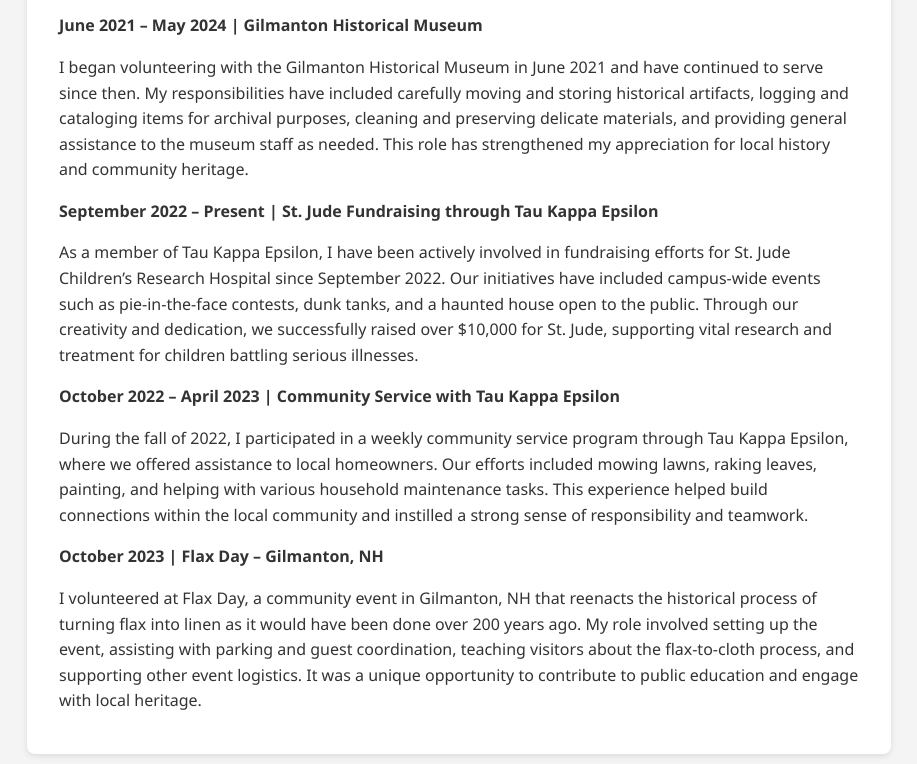
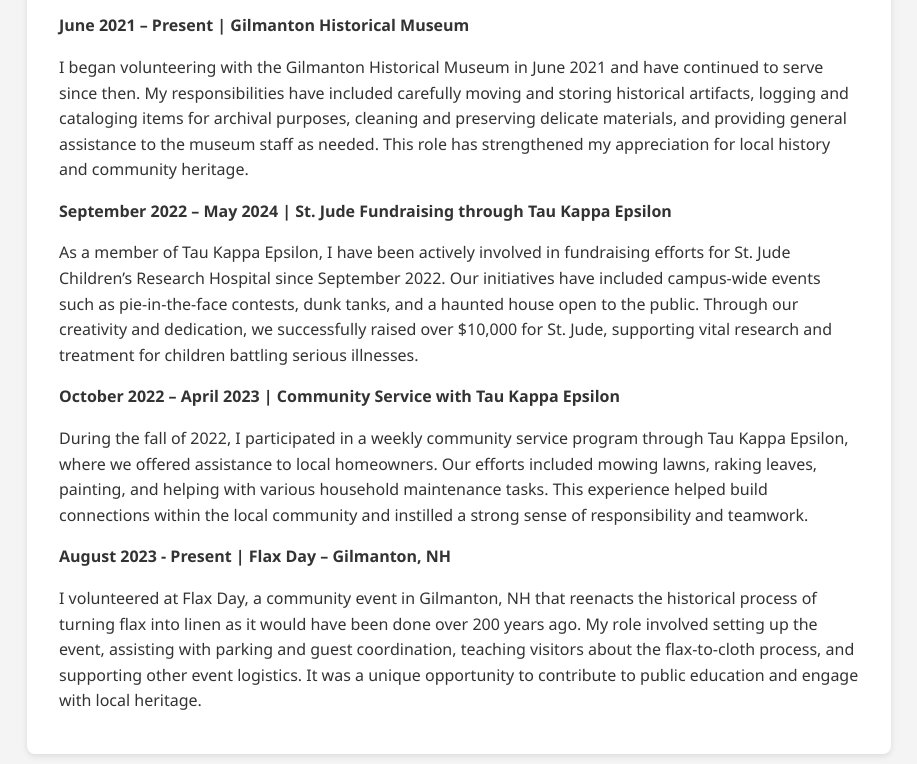
Before and after one commit to fbaldwin123/finn-portfolio, a plain HTML site: page Volunteer.html in a window 1280 px wide. Shown: the part 445-1209 px from the top of the page, without its empty margins (181-1098 px from the left). Drawn offline with Linux system fonts and the light colour scheme.

Commit message:
Update Volunteer.html

```diff
--- a/Volunteer.html
+++ b/Volunteer.html
@@ -31,12 +31,12 @@
   <section>
     <h2>Volunteer Experience</h2>
 
-    <p><strong>June 2021 – May 2024 | Gilmanton Historical Museum</strong></p>
+    <p><strong>June 2021 – Present | Gilmanton Historical Museum</strong></p>
     <p>
       I began volunteering with the Gilmanton Historical Museum in June 2021 and have continued to serve since then. My responsibilities have included carefully moving and storing historical artifacts, logging and cataloging items for archival purposes, cleaning and preserving delicate materials, and providing general assistance to the museum staff as needed. This role has strengthened my appreciation for local history and community heritage.
     </p>
 
-    <p><strong>September 2022 – Present | St. Jude Fundraising through Tau Kappa Epsilon</strong></p>
+    <p><strong>September 2022 – May 2024 | St. Jude Fundraising through Tau Kappa Epsilon</strong></p>
     <p>
       As a member of Tau Kappa Epsilon, I have been actively involved in fundraising efforts for St. Jude Children’s Research Hospital since September 2022. Our initiatives have included campus-wide events such as pie-in-the-face contests, dunk tanks, and a haunted house open to the public. Through our creativity and dedication, we successfully raised over $10,000 for St. Jude, supporting vital research and treatment for children battling serious illnesses.
     </p>
@@ -46,7 +46,7 @@
       During the fall of 2022, I participated in a weekly community service program through Tau Kappa Epsilon, where we offered assistance to local homeowners. Our efforts included mowing lawns, raking leaves, painting, and helping with various household maintenance tasks. This experience helped build connections within the local community and instilled a strong sense of responsibility and teamwork.
     </p>
 
-    <p><strong>October 2023 | Flax Day – Gilmanton, NH</strong></p>
+    <p><strong>August 2023 - Present | Flax Day – Gilmanton, NH</strong></p>
     <p>
       I volunteered at Flax Day, a community event in Gilmanton, NH that reenacts the historical process of turning flax into linen as it would have been done over 200 years ago. My role involved setting up the event, assisting with parking and guest coordination, teaching visitors about the flax-to-cloth process, and supporting other event logistics. It was a unique opportunity to contribute to public education and engage with local heritage.
     </p>
```
